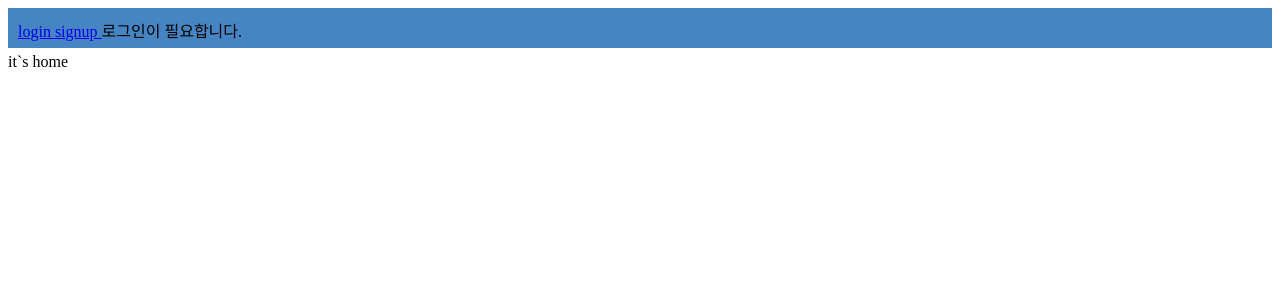
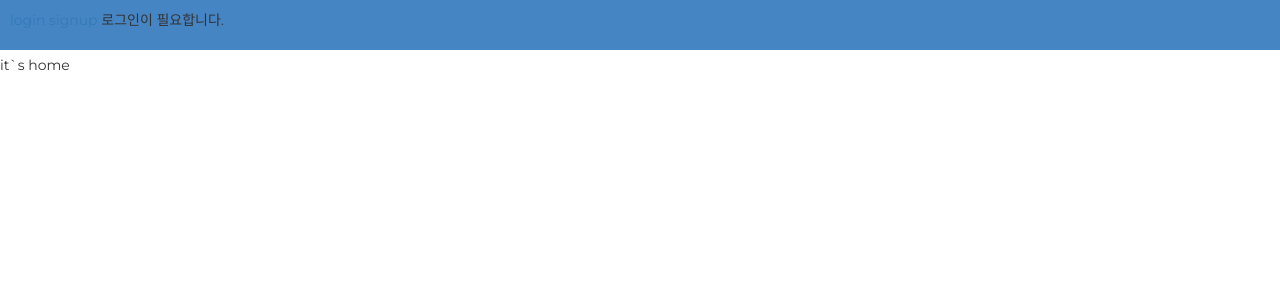
Before and after one commit to manducku/blogram, a Django app: page / in a window 1280 px wide. Shown: the top 300 px of the page. Run offline with Django 3.2, Linux system fonts and the light colour scheme; some libraries are stand-ins or nearby versions.

Commit message:
bootStrap JS add

```diff
--- a/blogram/blogram/settings.py
+++ b/blogram/blogram/settings.py
@@ -132,3 +132,8 @@ AUTH_USER_MODEL = "users.User"
 MEDIA_URL = '/media/'
 
 MEDIA_ROOT = os.path.join(PROJECT_ROOT_DIR, "dist", "media")
+STATIC_ROOT = os.path.join(PROJECT_ROOT_DIR, "dist", "static")
+
+STATIC_FILE_DIR = [
+            os.path.join(BASE_DIR, "blogram", "static"),
+        ]
--- /dev/null
+++ b/blogram/blogram/static/css/blogram.css
@@ -0,0 +1,3 @@
+body {
+    font-family: 'Montserrat', sans-serif;
+}
--- a/blogram/blogram/templates/base.html
+++ b/blogram/blogram/templates/base.html
@@ -1,7 +1,21 @@
+{% load staticfiles %}
+
 <!DOCTYPE html>
 <html lang="en">
 <head>
     <meta charset="UTF-8">
+    <!-- Latest compiled and minified CSS -->
+    <link rel="stylesheet" href="https://maxcdn.bootstrapcdn.com/bootstrap/3.3.6/css/bootstrap.min.css" integrity="sha384-1q8mTJOASx8j1Au+a5WDVnPi2lkFfwwEAa8hDDdjZlpLegxhjVME1fgjWPGmkzs7" crossorigin="anonymous">
+
+    <!-- Optional theme -->
+    <link rel="stylesheet" href="https://maxcdn.bootstrapcdn.com/bootstrap/3.3.6/css/bootstrap-theme.min.css" integrity="sha384-fLW2N01lMqjakBkx3l/M9EahuwpSfeNvV63J5ezn3uZzapT0u7EYsXMjQV+0En5r" crossorigin="anonymous">
+
+    <!-- Latest compiled and minified JavaScript -->
+    <script src="https://maxcdn.bootstrapcdn.com/bootstrap/3.3.6/js/bootstrap.min.js" integrity="sha384-0mSbJDEHialfmuBBQP6A4Qrprq5OVfW37PRR3j5ELqxss1yVqOtnepnHVP9aJ7xS" crossorigin="anonymous"></script>
+
+    <link href='https://fonts.googleapis.com/css?family=Montserrat' rel='stylesheet' type='text/css'>
+    <link rel='stylesheet' href="{% static 'css/blogram.css' %}">
+
     <title>{% block title %}{% endblock %} | 블로그램 </title>
 </head>
 <body>
--- a/blogram/blogram/templates/partials/header.html
+++ b/blogram/blogram/templates/partials/header.html
@@ -1,5 +1,5 @@
 <header id="header">
-    <div style="background-color: #4685C4; height:20px; padding: 10px; margin-bottom: 5px;">
+    <div style="background-color: #4685C4; height:50px; padding: 10px; margin-bottom: 5px;">
         {% if request.user.is_authenticated %}
             <span>
             <a href= "{% url 'logout' %}">
```
